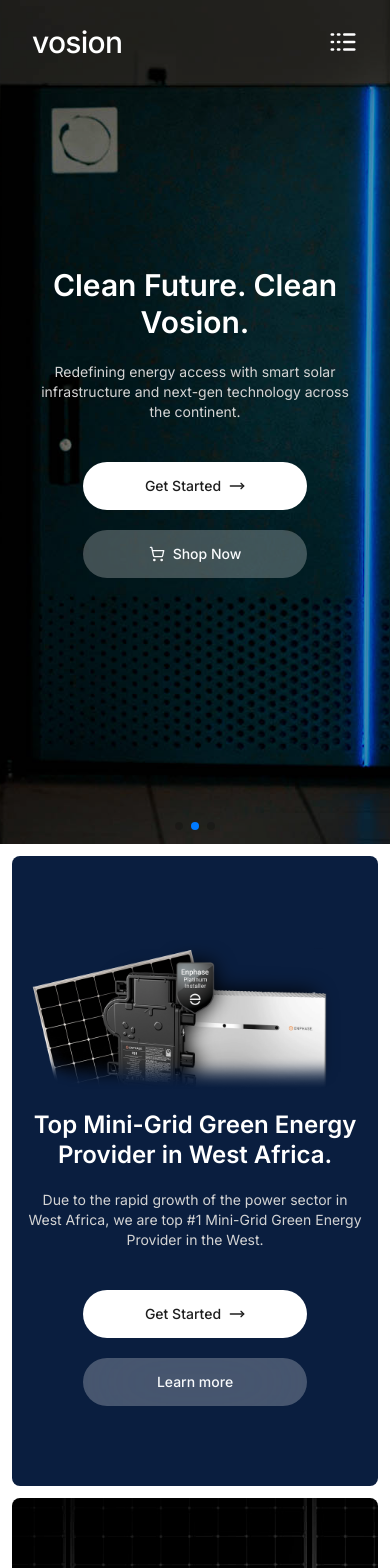
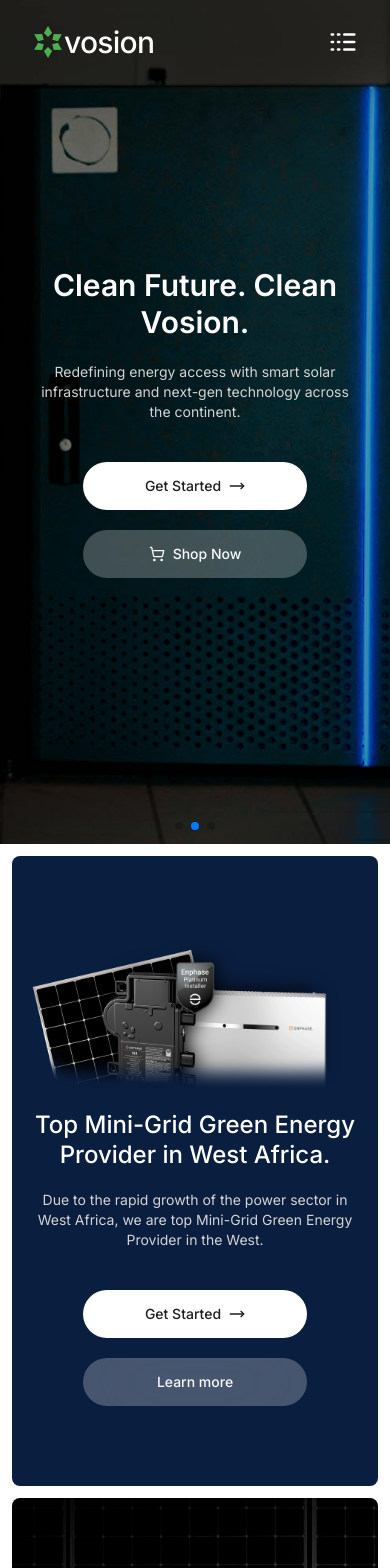
Before and after one commit to jimiolu/vosion, a Next.js app: page / in a window 390 px wide. Shown: the top 1568 px of the page. Built offline with nearby package versions, Linux system fonts and the light colour scheme.

Commit message:
Random updates

```diff
--- a/src/components/Footer.tsx
+++ b/src/components/Footer.tsx
@@ -17,9 +17,9 @@ const Footer = () => {
                   alt="Logo"
                   width={30}
                   height={30}
-                  className="w-10 h-10"
+                  className="w-8 h-8"
                 />
-                <span className="text-3xl font-semibold text-white lowercase tracking-tight">
+                <span className="text-3xl font-medium text-white lowercase tracking-tight">
                   vosion
                 </span>
               </div>
@@ -94,7 +94,7 @@ const Footer = () => {
             <div className="flex flex-col lg:flex-row justify-between gap-14 lg:gap-10 mt-10">
               <div className="flex-1 space-y-5">
                 <h4 className="text-lg font-medium">Contact Info</h4>
-                <div className="text-lg font-semibold text-neutral-200">
+                <div className="text-lg font-medium text-neutral-200">
                   <p>info@vosion.co</p>
                   <p>234 (708) 3432153</p>
                 </div>
--- a/src/components/Header.tsx
+++ b/src/components/Header.tsx
@@ -32,14 +32,14 @@ export default function Header() {
         {/* Logo */}
         <Link href="/">
           <div className="flex items-center">
-            {/* <Image
+            <Image
               src="/logo.svg"
               alt="Logo"
               width={30}
               height={30}
-              className="w-10 h-10"
-            /> */}
-            <span className="text-3xl font-semibold text-white lowercase tracking-tight">
+              className="w-8 h-8"
+            />
+            <span className="text-3xl font-medium text-white lowercase tracking-tight">
               vosion
             </span>
           </div>
--- a/src/components/MobileNavigation.tsx
+++ b/src/components/MobileNavigation.tsx
@@ -17,13 +17,13 @@ const MobileNavigation = () => {
         {/* Logo */}
         <Link href="/">
           <div className="flex items-center ">
-            {/* <Image
+            <Image
               src="/logo.svg"
               alt="Logo"
               width={30}
               height={30}
               className="w-8 h-8"
-            /> */}
+            />
             <span className="text-3xl font-medium text-white lowercase tracking-tight">
               vosion
             </span>
--- a/src/components/Section2.tsx
+++ b/src/components/Section2.tsx
@@ -20,12 +20,12 @@ const Section2 = () => {
         </div>
 
         <div className="flex flex-col items-center text-center space-y-5">
-          <h2 className="text-2xl md:text-4xl text-white font-semibold leading-tight">
+          <h2 className="text-2xl md:text-4xl text-white font-medium leading-tight">
             Top Mini-Grid Green Energy Provider in West Africa.
           </h2>
           <p className="text-neutral-300 md:w-[80%] lg:w-[70%] text-sm md:text-lg">
             Due to the rapid growth of the power sector in West Africa, we are
-            top #1 Mini-Grid Green Energy Provider in the West.
+            top Mini-Grid Green Energy Provider in the West.
           </p>
           <div className="flex flex-col md:flex-row gap-5 mt-5">
             <Link href="/get-started">
```
